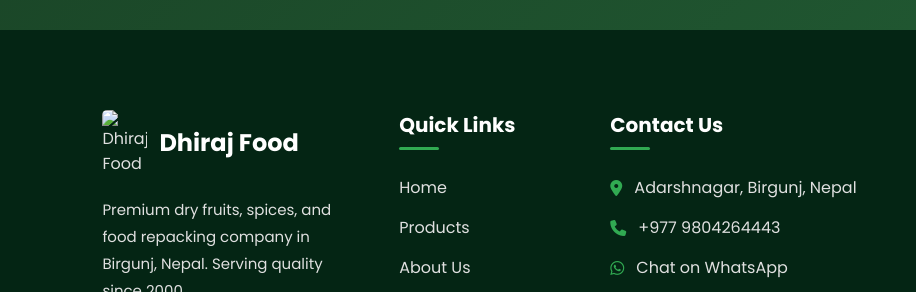
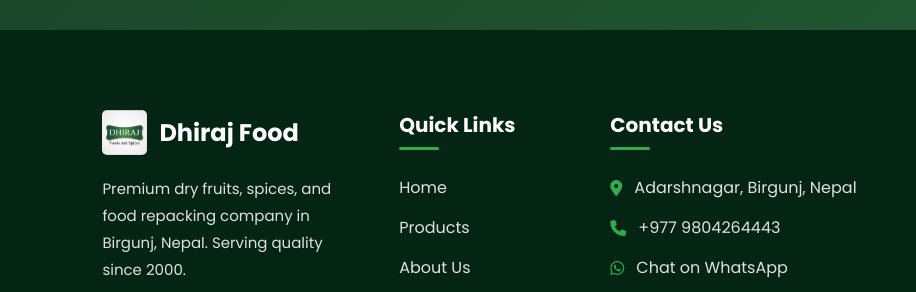
Before and after one commit to NIRAJ-SH/dhirajfood.com, a plain HTML site: page index.html in a window 1280 px wide. Shown: the part 5414-5706 px from the top of the page, 0-916 px from the left. Drawn offline with Linux system fonts and the light colour scheme.

Commit message:
again logo

```diff
--- a/index.html
+++ b/index.html
@@ -480,7 +480,7 @@
         <div class="footer-container">
             <div class="footer-col brand-col">
                 <div class="footer-logo">
-                    <img src="assets/logoo.png" alt="Dhiraj Food">
+                    <img src="assets/logo.jpeg" alt="Dhiraj Food">
                     <h2>Dhiraj Food</h2>
                 </div>
                 <p class="footer-desc">Premium dry fruits, spices, and food repacking company in Birgunj, Nepal. Serving quality since 2000.</p>
```
